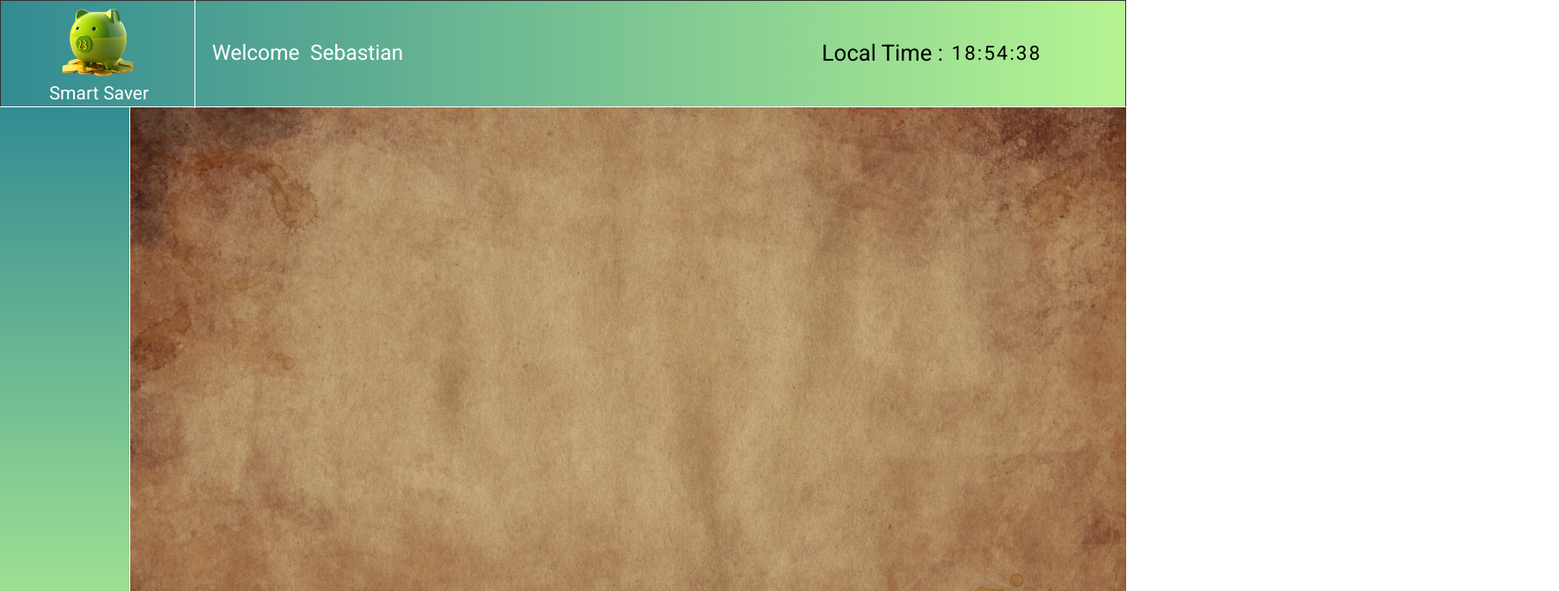
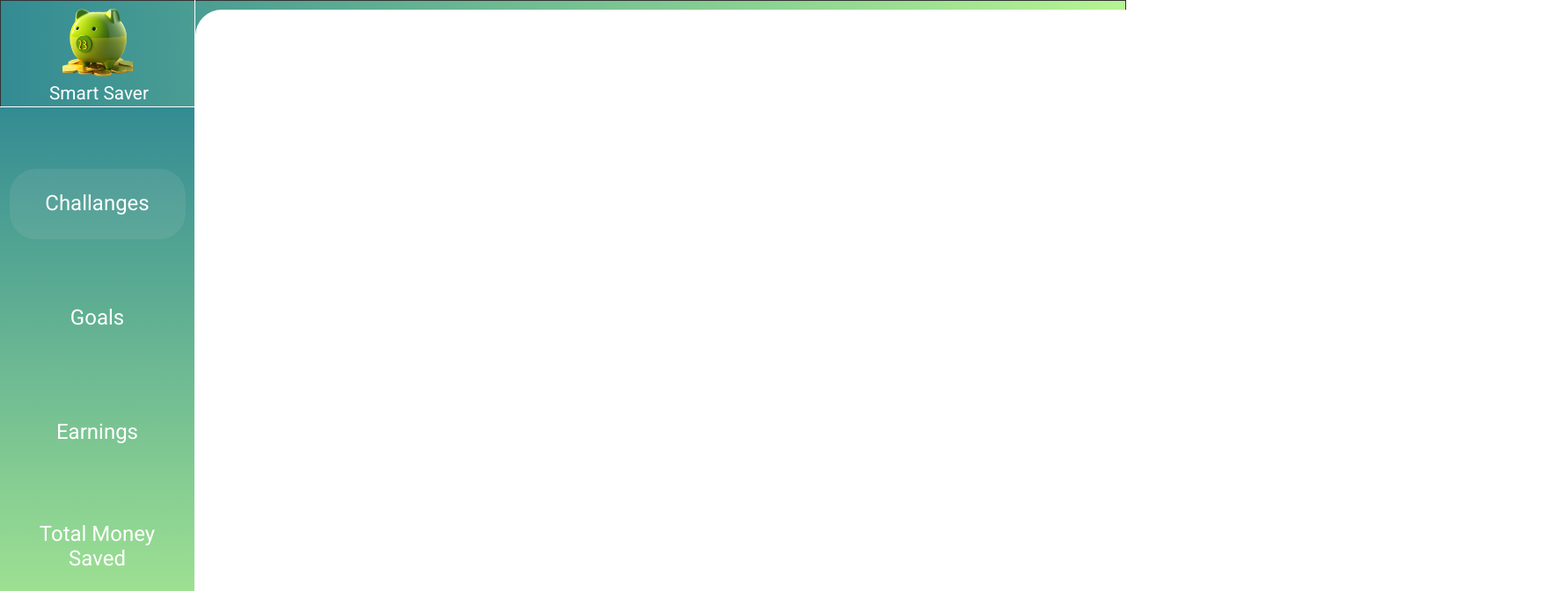
Before and after one commit to KenooG/Savings, a React (Vite) app: page /site in a window 1280 px wide. Shown: the top 672 px of the page at 88% size, 1772 px wide, since content can reach past the window. Built offline with nearby package versions, Linux system fonts and the light colour scheme.

Commit message:
Skonczony overlay bez podsekcji (bez backendu)

```diff
--- a/sites/components/SiteComponents/SiteUnderHeader.jsx
+++ b/sites/components/SiteComponents/SiteUnderHeader.jsx
@@ -7,10 +7,35 @@ const SiteUnderHeader = () => {
     return (
         <>
            <div className="Main_UnderHeader">
-               <div className="left"></div>
-               <fiv className="right"></fiv>
+               <div className="left">
+                   <div className="leftm">
+                   <a href="" className="transfer">
+                       <div className="btn btn1">
+                           <p className="text">Challanges</p>
+                       </div>
+                   </a><a href="" className="transfer">
+                   <div className="btn">
+                       <p className="text">Goals</p>
+                   </div>
+               </a><a href="" className="transfer">
+                   <div className="btn">
+                       <p className="text">Earnings</p>
+                   </div>
+               </a>
+                   <a href="" className="transfer">
+                       <div className="btn">
+                           <p className="text">Total Money <br/> Saved </p>
+                       </div>
+                   </a>
+                   </div>
 
 
+               </div>
+               <div className="right">
+              <div className="rightMain">
+
+              </div>
+               </div>
            </div>
 
 
--- a/src/Main.scss
+++ b/src/Main.scss
@@ -766,13 +766,13 @@ $accent: #b13535;
     color: white;
     font-size: 1.5rem;
     word-spacing: 6px;
-    margin-left: 60px;
+    margin-left: 100px;
     &::before {
       content: "";
       position: absolute;
       top: 0;
       bottom: 0;
-      transform: translateX(-20px);
+      transform: translateX(-60px);
       width: 1px;
       height: 123px;
       background-color: white; // biała kreska
@@ -814,6 +814,7 @@ $accent: #b13535;
   background-image: linear-gradient(to bottom, rgb(51, 139, 147), rgb(182, 244, 146));
   border-right: 1px solid white;
   position: relative;
+
   &::before {
     content: "";  // To jest konieczne dla pseudoelementu
     position: absolute;
@@ -823,7 +824,55 @@ $accent: #b13535;
     height: 1px;
     background-color: white;  // Kolor pseudoelementu, który działa jako "sztuczny" border
   }
+  a {
+    text-decoration: none;
 
+  }
+
+.btn{
+  display: flex;
+  width: 200px;
+  height: 80px;
+  justify-content: center;
+  align-items: center;
+  &:hover{
+    .text {
+
+
+    }
+
+    background-color: rgba(211, 211, 211, 0.1);
+    border-radius: 30px;
+
+  }
+
+
+.text{
+  font-size: 1.5rem;
+  color: white;
+  font-family: 'Roboto', sans-serif;
+  text-align: center;
+
+
+
+}
+}
+  .leftm{
+    display: flex;
+    flex-direction: column;
+    align-items: center;
+    gap: 50px;
+    width: 221px;
+    height: 100%;
+    margin-top: 70px;
+
+    .btn1{
+
+      background-color: rgba(211, 211, 211, 0.1);
+      border-radius: 30px;
+
+    }
+  }
 
 
 
@@ -836,8 +885,21 @@ $accent: #b13535;
   background-size: cover;
   background-repeat: no-repeat;
   background-position: center;
+  display: flex;
+  justify-content: center;
+  align-items: center;
+
+  .rightMain{
+    width: 1550px;
+    height: 900px;
+    background-color: #fff;
+    border-radius: 30px;
+
+  }
 
 
 }
 
+
+
 }
```
